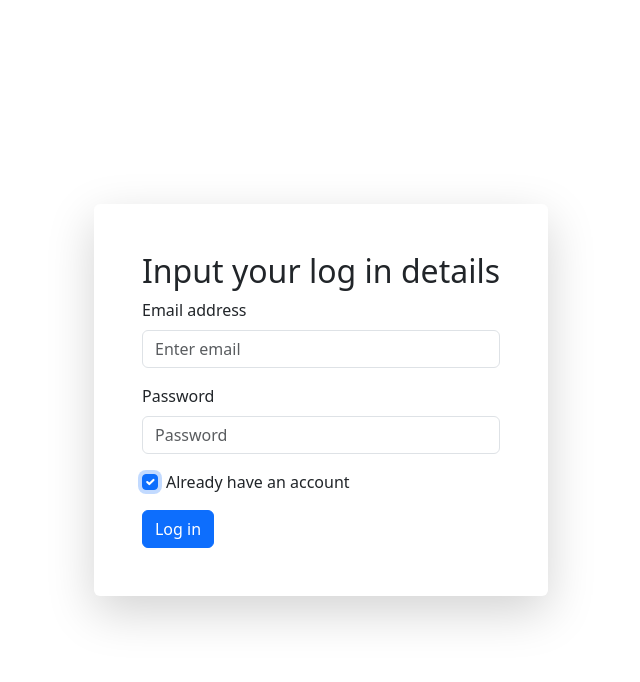
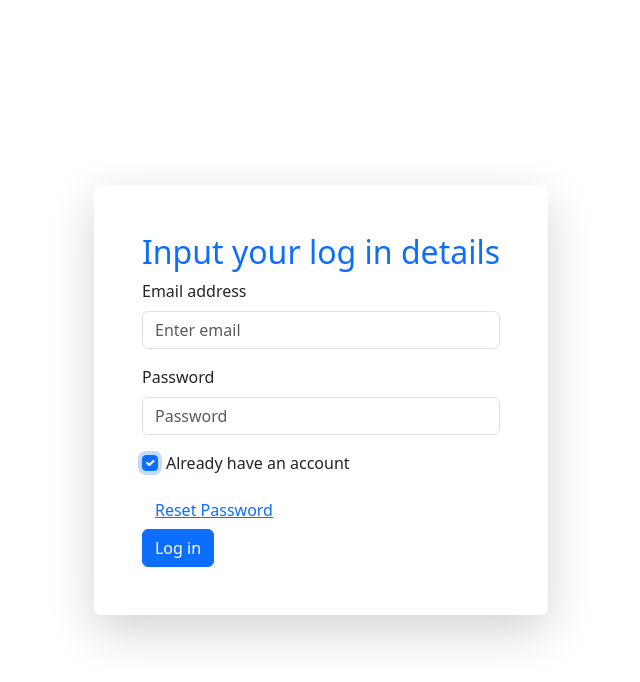
Before and after one commit to webdevmahdi/sign-in-project, a React (Vite) app: page / in a window 1280 px wide. Both pictures are taken after a click on the checkbox "Already have an account". Shown: the top 682 px of the page, without its empty margins (319-959 px from the left). Built offline with nearby package versions, Linux system fonts and the light colour scheme.

Commit message:
full setup

```diff
--- a/src/App.jsx
+++ b/src/App.jsx
@@ -1,7 +1,7 @@
 import { useState } from 'react';
 import 'bootstrap/dist/css/bootstrap.min.css';
 import app from './firebase.init';
-import { createUserWithEmailAndPassword, getAuth, updateProfile } from 'firebase/auth'
+import { createUserWithEmailAndPassword, getAuth, sendEmailVerification, sendPasswordResetEmail, signInWithEmailAndPassword, updateProfile } from 'firebase/auth'
 import './App.css'
 import { Form, Button, } from 'react-bootstrap';
 
@@ -12,7 +12,7 @@ function App() {
   let [pass, setPass] = useState('');
   let [userName, setUserName] = useState('')
   let [error, setError] = useState('');
-  let [register, setRegister] = useState(false);
+  let [registered, setRegistered] = useState(false);
   let [validated, setValidated] = useState(false);
 
 
@@ -29,16 +29,28 @@ function App() {
   }
 
   let logIn = event => {
-  setRegister(event.target.checked)
+    setRegistered(event.target.checked)
   }
 
   let userInputName = () => {
     updateProfile(auth.currentUser, {
       displayName: userName
     })
-  .then(()=> console.log('Updating name'))
+      .then(() => console.log('Updating name'))
       .catch(error => setError(error))
   }
+
+  let userVerification = () => {
+    sendEmailVerification(auth.currentUser)
+      .then(res => console.log("Email verification has been send"))
+      .catch(err => setError(err))
+  }
+  let resetPassword = () => {
+    sendPasswordResetEmail(auth, email)
+      .then(() => console.log("password has been sent"))
+      .catch(() => console.log('There hapand an error'))
+  }
+
 
   /*===============================
   ========== Form submit ==========
@@ -53,23 +65,46 @@ function App() {
     }
     setValidated(true);
 
+    /*======================
+     =======Create user===========
+     ====================================*/
+    if (registered) {
+      signInWithEmailAndPassword(auth, email, pass)
+        .then((res) => {
+          let user = res.user;
+          console.log('Loging in user', user)
+          setError('')
+        })
+        .catch(err => {
+          setError("The email doesn't exist");
+        })
+    }
+    else {
       createUserWithEmailAndPassword(auth, email, pass)
         .then(res => {
           let user = res.user;
+          setEmail('')
+          setPass('')
+          setError('')
+          userVerification()
           userInputName();
           console.log(user)
         })
-    .catch(error => setError(error));
+        .catch(error => console.log('error'));
+    }
 
-
+    if (!/(?=.*[!@#$%^&*])/.test(pass)) {
+      setError('Password should contain at least one special character')
+      return;
+    };
     event.preventDefault();
   };
 
-  console.log(email, pass, userName, register)
+  console.log(email, pass, userName, registered)
   return (
     <div>
       <Form className='shadow-lg p-3 p-5 bg-white rounded' noValidate validated={validated} onSubmit={submitForm}>
-        <h2>Input your {register ? 'log in' : 'registration'} details</h2>
+        <h2 className='text-primary'>Input your {registered ? 'log in' : 'registration'} details</h2>
         <Form.Group className="mb-3" controlId="formBasicEmail">
           <Form.Label>Email address</Form.Label>
           <Form.Control onBlur={emailBlur} type="email" placeholder="Enter email" required />
@@ -78,7 +113,7 @@ function App() {
           </Form.Control.Feedback>
         </Form.Group>
 
-        { !register && <Form.Group className="mb-3" controlId="formUserName">
+        {!registered && <Form.Group className="mb-3" controlId="formUserName">
           <Form.Label>Your name</Form.Label>
           <Form.Control onBlur={userNameBlur} type="text" placeholder="Enter your name" required />
           <Form.Control.Feedback className="text-muted" type="invalid">
@@ -93,13 +128,14 @@ function App() {
             Please provide a valid password.
           </Form.Control.Feedback>
         </Form.Group>
-
+        <small className='text-danger'>{error}</small>
         <Form.Group className="mb-3" controlId="formBasicCheckbox">
           <Form.Check onChange={logIn} type="checkbox" label="Already have an account" />
         </Form.Group>
 
+{registered ? <Button onClick={resetPassword} variant='link'>Reset Password</Button> : ''}        <br />
         <Button variant="primary" type="submit">
-          {register ? "Log in" : "Register"}
+          {registered ? "Log in" : "Register"}
         </Button>
       </Form>
     </div>
```
Lines whose indentation alone changed are shown as unchanged.
